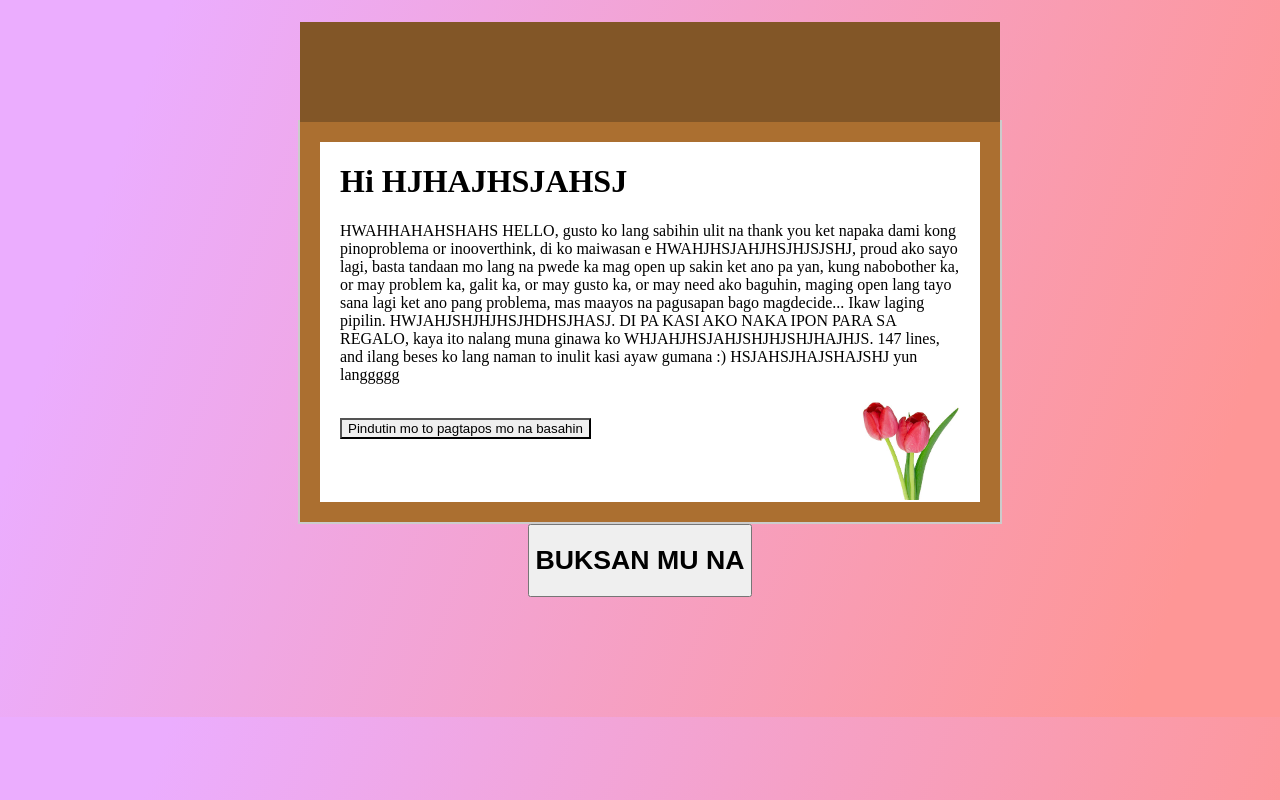
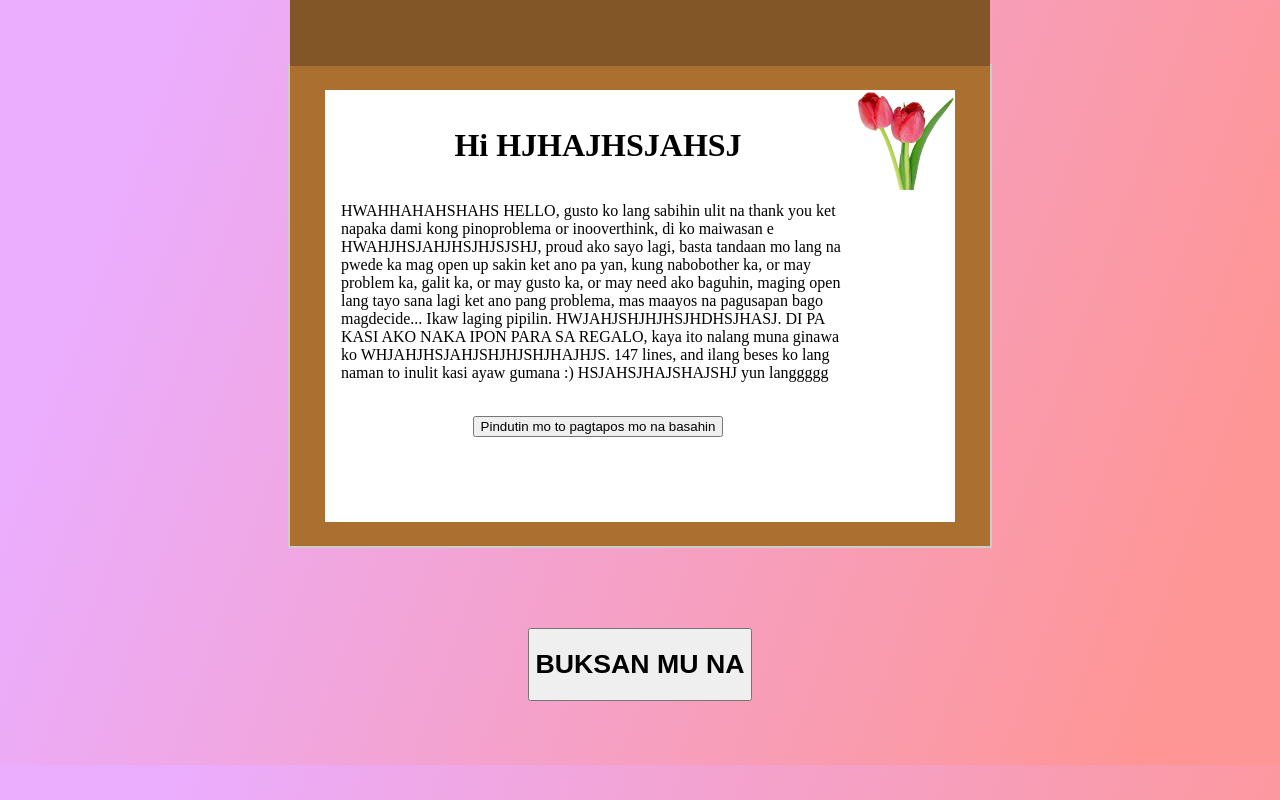
Before and after one commit to AJSAKSHAJSHJASHJ/jhjkhjhjkhjh, a plain HTML site: page index.html in a window 1280 px wide. Both pictures are taken after a click on the button "BUKSAN MU NA". Drawn offline with Linux system fonts and the light colour scheme.

Commit message:
Updaindex.html

```diff
--- a/index.html
+++ b/index.html
@@ -7,23 +7,26 @@
     <style>
       body {
         background: linear-gradient(109.6deg, rgb(235, 173, 254) 11.2%, rgb(254, 150, 150) 90.4%);
-        margin: 120px;
+        margin: 5%;
         text-align: center;
         position: relative;
       }
+
       #envelope {
-        width: 700px;
-        height: 400px;
+        width: 90%; /* Use percentage for responsive width */
+        max-width: 700px; /* Set maximum width */
+        height: 60vh; /* Use viewport height for responsive height */
         background-color: #ab6f30;
         border: 2px solid #ccc;
         position: relative;
         overflow: visible;
-        transition: height 1s;
-        margin-left: 178px;
+        margin: 0 auto; /* Center the envelope */
+		transition: height 0.5s;
       }
+
       #flap {
         width: 100%;
-        height: 100px;
+        height: 14%; /* Use percentage for responsive height */
         background-color: #825627;
         position: absolute;
         top: 0;
@@ -32,26 +35,24 @@
         transform: perspective(600px) rotateX(0deg);
         transition: transform 1s;
       }
+
       #things {
         position: absolute;
-        top: 20px;
-        left: 20px;
-        right: 20px;
-        bottom: 20px;
+        top: 5%;
+        left: 5%;
+        right: 5%;
+        bottom: 5%;
         background-color: white;
         opacity: 0;
-        transition: opacity 0.5s 1s;
+		transition: opacity 0.5s 0.5s;
       }
-      #cont {
-        margin: 20px;
-        text-align: left;
-      }
+
       .unfolded #flap {
         transform: perspective(600px) rotateX(-180deg);
       }
 
       .unfolded #envelope {
-        height: 300px;
+        height: 40vh; /* Adjust the unfolded height */
       }
 
       .unfolded #things {
@@ -65,14 +66,32 @@
 
       #SOC {
         transition: all 0.3s ease;
-        height: 40px;
+        height: 5vh; /* Use viewport height for responsive height */
         border: 0px;
         border-radius: 10px;
         position: relative;
       }
-	  .shan {
-		background-image: url("teddy.jpeg");
+#cont {
+  margin: 2vh;
+  text-align: left;
+  display: flex;
+  flex-direction: column; /* Align children in a row */
+  justify-content: space-between; /* Distribute space between children */
+  align-items: center; /* Center items vertically */
+  max-height: 65vh; /* Set a maximum height to control overflow */
+  overflow: auto; /* Enable scrollbar when content exceeds the height */
 }
+
+img {
+  max-width: 100%; /* Ensure the image does not exceed the container width */
+  display: flex;
+  flex-direction: row;
+}
+#mira {
+  margin-top: 10vh; /* Adjust the margin-top value based on your preference */
+}
+
+
     </style>
   </head>
 
@@ -80,12 +99,14 @@
     <div id="envelope">
       <div id="flap"></div>
       <div id="things">
-        <div id="cont">
+	    <img src="tulip.jpeg" height="100" width="100" style="float: right;"></img>
+        <div id="cont" class="clearfix">
           <h1>Hi HJHAJHSJAHSJ</h1>
-          <p style="clear: both; overflow: auto;">HWAHHAHAHSHAHS HELLO, gusto ko lang sabihin ulit na thank you ket napaka dami kong pinoproblema or inooverthink, di ko maiwasan e HWAHJHSJAHJHSJHJSJSHJ, proud ako sayo lagi, basta tandaan mo lang na pwede ka mag open up sakin ket ano pa yan, kung nabobother ka, or may problem ka, galit ka, or may gusto ka, or may need ako baguhin, maging open lang tayo sana lagi ket ano pang problema, mas maayos na pagusapan bago magdecide... Ikaw laging pipilin. HWJAHJSHJHJHSJHDHSJHASJ. DI PA KASI AKO NAKA IPON PARA SA REGALO, kaya ito nalang muna ginawa ko WHJAHJHSJAHJSHJHJSHJHAJHJS. 147 lines, and ilang beses ko lang naman to inulit kasi ayaw gumana :) HSJAHSJHAJSHAJSHJ yun langgggg</p>
-		  <img src="tulip.jpeg" height="100" width="100" style="float: right; clear: right;"></img>
+          <p style="clear: both; overflow: auto;"> <!-- Consider moving inline styles to the CSS -->
+            HWAHHAHAHSHAHS HELLO, gusto ko lang sabihin ulit na thank you ket napaka dami kong pinoproblema or inooverthink, di ko maiwasan e HWAHJHSJAHJHSJHJSJSHJ, proud ako sayo lagi, basta tandaan mo lang na pwede ka mag open up sakin ket ano pa yan, kung nabobother ka, or may problem ka, galit ka, or may gusto ka, or may need ako baguhin, maging open lang tayo sana lagi ket ano pang problema, mas maayos na pagusapan bago magdecide... Ikaw laging pipilin. HWJAHJSHJHJHSJHDHSJHASJ. DI PA KASI AKO NAKA IPON PARA SA REGALO, kaya ito nalang muna ginawa ko WHJAHJHSJAHJSHJHJSHJHAJHJS. 147 lines, and ilang beses ko lang naman to inulit kasi ayaw gumana :) HSJAHSJHAJSHAJSHJ yun langgggg
+          </p>
           <br>
-          <button onclick="dom()" class="shan">Pindutin mo to pagtapos mo na basahin</button>
+          <button onclick="dom()">Pindutin mo to pagtapos mo na basahin</button>
         </div>
       </div>
     </div>
@@ -128,8 +149,8 @@
         if (b) {
           b.style.position = "absolute";
           b.addEventListener('mouseover', function () {
-    let randX = Math.random() * 1000;
-    let randY = Math.random() * 700;
+            let randX = Math.random() * 500;
+            let randY = Math.random() * 350;
 
             b.style.left = randX + "px";
             b.style.top = randY + "px";
```
Lines whose indentation alone changed are shown as unchanged.
